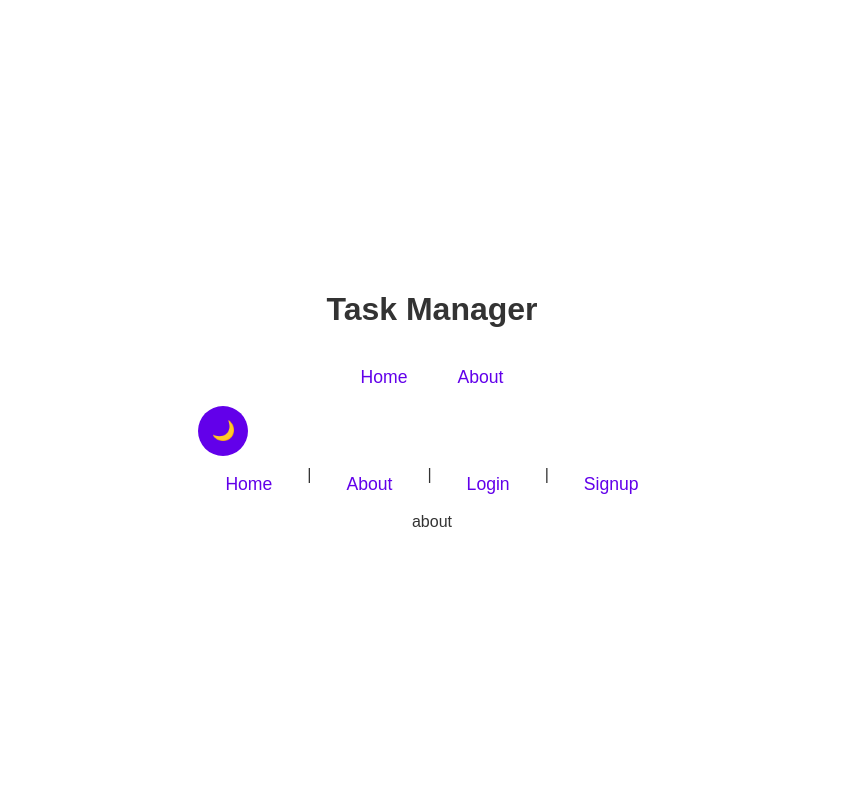
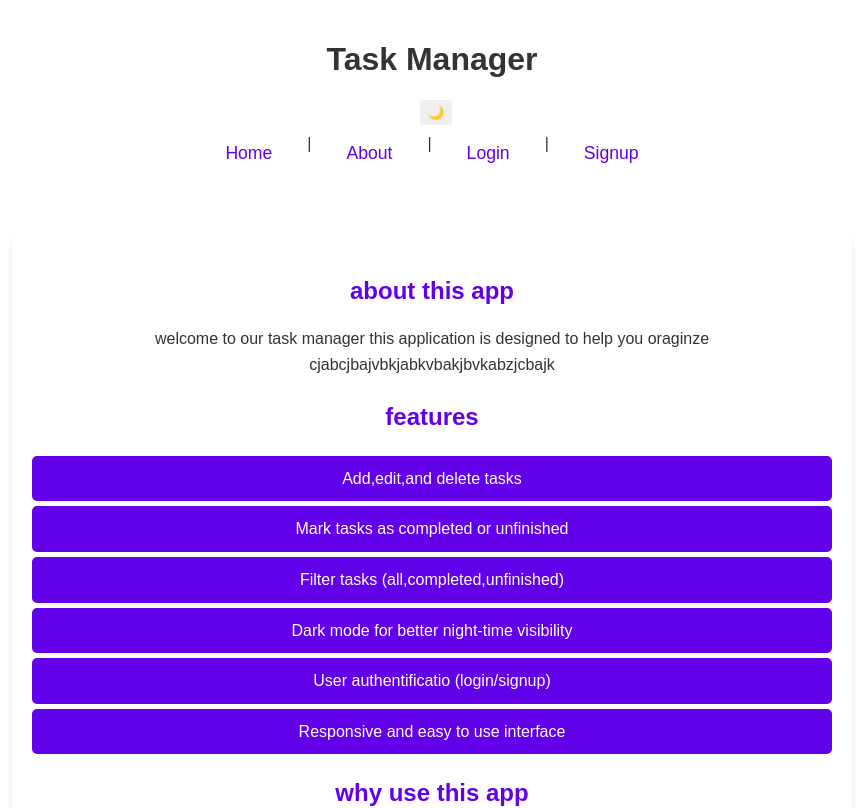
Before and after one commit to MestiriJacem/pro, a React (Create React App) app: page /about in a window 1280 px wide. Shown: the top 808 px of the page, without its empty margins (228-1091 px from the left). Built offline with nearby package versions, Linux system fonts and the light colour scheme.

Commit message:
backend models

```diff
--- a/src/components/Header.js
+++ b/src/components/Header.js
@@ -1,43 +1,15 @@
-import React, { useEffect, useState } from 'react'
-import { Link } from 'react-router-dom';
-import "../styles/Header.css"
+import React, { useContext } from 'react'
+
+
+import {ThemeContext} from '../context/ThemeContext'
 
 function Header ({title}){
-    const [darkMode,setDarkMode]=useState(
-        localStorage.getItem("darkmode")=== "true"
-    )
-    useEffect(()=>{
-        document.body.classList.toggle("dark-mode",darkMode);
-        localStorage.setItem("darkMode",darkMode);
-    },[darkMode]);
-    // function to toggle dark mode
-    const toggleDarkMode= ()=>{
-      const newMode =!darkMode;
-      setDarkMode(newMode);
-      localStorage.setItem("darkMode",newMode)
-    }
-    //apply dark mode class to body
-    useEffect( ()=>{
-      if (darkMode){
-        document.body.classList.add("dark-mode")
+    const {darkMode,setDarkMode}=useContext(ThemeContext)
+  return (
+    <header className="header" >
+   <h1> {title}</h1>
 
-      }
-      else {
-        document.body.classList.remove("dark-mode")
-      }
-    },[darkMode]
-
-    )
-    // a suivre
-  return (
-    <header className={`header ${darkMode ? "dark":"light"}`} >
-   <h1> {title}</h1>
-   <nav className='nav'>
-    <Link to="/">Home</Link>
-    <Link to="/about">About</Link>
-    </nav>
-    <button className='dark-mode-toggle'onClick={(toggleDarkMode)}>
-       <span className={`toggle-icon ${darkMode? "dark-icon":"light-icon"}`}></span>
+    <button className='dark-mode-toggle'onClick={()=>setDarkMode(!darkMode)}>
 
         {darkMode ? "🌞":"🌙 "}
 
--- a/src/pages/About.js
+++ b/src/pages/About.js
@@ -1,9 +1,35 @@
 import React from 'react'
-
+import '../styles/About.css'
 const About = () => {
   return (
-    <div>
-      about
+    <div className='about-container'>
+      <h1>
+        about this app
+      </h1>
+      <p>
+        welcome to our task manager this application is designed to help you oraginze
+        cjabcjbajvbkjabkvbakjbvkabzjcbajk
+      </p>
+      <h2>
+        features
+      </h2>
+      <ul>
+        <li>Add,edit,and delete tasks</li>
+        <li>Mark tasks as completed or unfinished</li>
+        <li>Filter tasks (all,completed,unfinished)</li>
+        <li>Dark mode for better night-time visibility</li>
+        <li>User authentificatio (login/signup)</li>
+        <li>Responsive and easy to use interface</li>
+
+      </ul>
+      <h2> why use this app</h2>
+      <p>
+        whether you are a student or professional this app will help you track your daily activities
+      </p>
+      <h2> Contact</h2>
+      <p> hae feedback or need support reach out at {""}
+        <a href='mailto:support@taskmanager.com'> support@taskmanager.com</a>
+      </p>
     </div>
   )
 }
--- a/src/pages/Home.js
+++ b/src/pages/Home.js
@@ -10,6 +10,7 @@ function Home ()  {
 {id:2,text:'understand jsx', completed:false},
 {id:3 ,text:'build components',completed:false}
   ]);
+  const [filter,setFilter]= useState('all')
   // function to add task
   const addTask =(taskText)=>{
     if(!taskText.trim()){
@@ -34,7 +35,12 @@ toast.info("task deleted!",{position:'top-right'})
       task.id===id?{...task,completed:!task.completed}:task
     ))
   toast.success("Task updated!",{position:"top-right"}) }
-
+  //filter tasks
+  const filteredTasks=tasks.filter(task=>{
+    if (filter=== 'completed') return task.completed;
+    if(filter ==='unfinished') return !task.completed;
+  return true;
+  })
 
 
 
@@ -44,7 +50,12 @@ toast.info("task deleted!",{position:'top-right'})
   return (
     <div className='home-container'>
       <TaskForm addTask={addTask} />
-      <TaskList tasks={tasks} toggleTask={toggleTask} deleteTask={deleteTask}/>
+      <div className='filter-buttons'>
+        <button onClick={()=>setFilter("all")}>All</button>
+        <button onClick={()=>setFilter("completed")}>completed</button>
+        <button onClick={()=>setFilter("unfinished")}>unfinished</button>
+      </div>
+      <TaskList tasks={filteredTasks} toggleTask={toggleTask} deleteTask={deleteTask}/>
     </div>
   )
 }
--- a/src/pages/Login.js
+++ b/src/pages/Login.js
@@ -1,7 +1,7 @@
 import React,{useState,useContext} from "react";
 import { AuthContext } from "../context/AuthContext";
 import { useNavigate } from "react-router-dom";
-
+import '../styles/Auth.css'
 
 function Login(){
     const {login}=useContext(AuthContext)
--- a/src/pages/SignUp.js
+++ b/src/pages/SignUp.js
@@ -1,7 +1,7 @@
 import React,{useState,useContext} from "react";
 import { AuthContext } from "../context/AuthContext";
 import { useNavigate } from "react-router-dom";
-
+import '../styles/Auth.css'
 
 function SignUp(){
     const {login}=useContext(AuthContext)
--- /dev/null
+++ b/src/styles/About.css
@@ -0,0 +1,54 @@
+.about-container{
+    max-width: 800px;
+    margin: 50px auto;
+    padding: 20px;
+    background: var(--primary-color);
+    color:var(--text-color);
+    border-radius: 10px;
+    box-shadow:0 4px 6px rgba(0, 0, 0, 0.1);
+    text-align:center;
+    line-height: 1.6;
+}
+.about-container h1{
+    font-size: 1.5rem;
+    margin-top: 20px;
+    color: var(--button-bg);
+}
+.about-container h2{
+    font-size: 1.5rem;
+    margin-top: 20px;
+    color: var(--button-bg);
+}
+.about-container p{
+    font-size: 1rem;
+    margin-bottom: 15px;
+}
+.about-container ul {
+    list-style: none;
+    padding: 0;
+}
+.about-container ul li{
+    background: var(--button-bg);
+    color: var(--button-text);
+    padding:10px;
+    margin: 5px 0;
+border-radius: 5px;
+}
+.about-container a {
+    color: var(--link-color);
+    font-weight: bold;
+    text-decoration: none;
+}
+.about-container a:hover{
+    text-decoration: underline;
+}
+.dark-mode .about-container{
+    background: #1e1e1e;
+    color: #f1f1f1;
+}
+.dark-mode .about-container h2{
+    color: var(--button-hover-bg);
+}
+.dark-mode .about-container ul li{
+    background: var(--button-hover-bg);
+}
--- /dev/null
+++ b/src/styles/Auth.css
@@ -0,0 +1,51 @@
+.auth-container{
+    width: 100%;
+    max-width: 400px;
+    margin: 50px auto;
+    padding: 20px;
+    background: var(--primary-color);
+    color: var(--text-color);
+    border-radius: 10px;
+    box-shadow: 0 4 6px rgba(0, 0, 0, 0.1);
+    text-align:center;
+    transition: background 0.3s ,color 0.3s;
+}
+.auth-container input {
+    width: 90%;
+    padding: 10px;
+    margin: 10px 0;
+    border: 1px solid var(--text-color);
+    border-radius: 5px;
+    background: var(--bg-color);
+    color: var(--text-color);
+    transition: background 0.3s ,color 0.3s;
+}
+.auth-container button {
+    width: 100%;
+    padding: 10px;
+    background: var(--button-bg);
+    color: var(--button-text);
+    border: none;
+    border-radius: 5px;
+    cursor: pointer;
+    transition: background 0.3s ease-in-out;
+}
+.auth-container button:hover{
+    background: var(--button-hover-bg);
+}
+.dark-mode .auth-container{
+    background: var(--primary-color);
+    color: var(--text-color);
+}
+.dark-mode .auth-container input {
+    background: var(--bg-color);
+    color: var(--text-color);
+    border-color: var(--text-color);
+}
+.dark-mode .auth-container button {
+    background: var(--bg-color);
+    color: var(--button-text);
+}
+.dark-mode .auth-container button:hover{
+    background: var(--button-hover-bg);
+}
```
Also changed, not shown: src/components/TaskFilter.js (added, +21 -0 lines).
